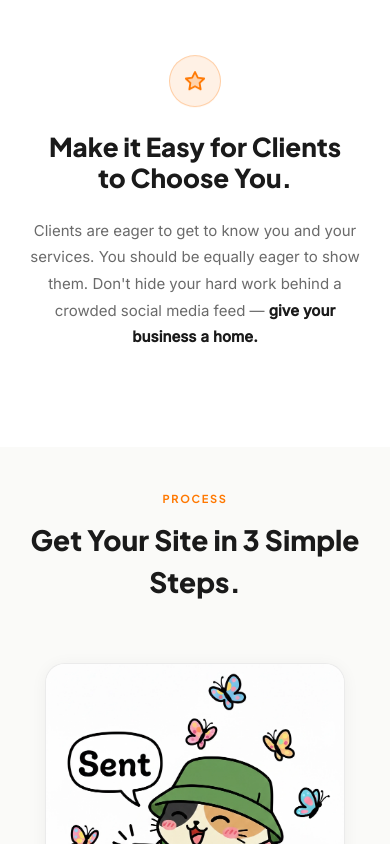
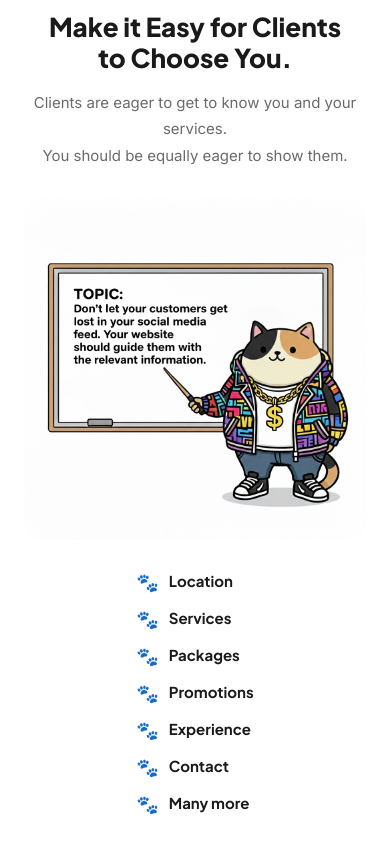
Before and after one commit to BigCalicoCatto/fatcalico, a Next.js app: page / in a window 390 px wide. Shown: the part 2940-3784 px from the top of the page. Built offline with nearby package versions, Linux system fonts and the light colour scheme.

Commit message:
Update page.tsx

```diff
--- a/app/page.tsx
+++ b/app/page.tsx
@@ -613,36 +613,63 @@ function Stats() {
 
 // ─── Eager to Show ─────────────────────────────────────────────────────────────
 function EagerToShow() {
+  const showItems = [
+    "Location", "Services", "Packages", "Promotions",
+    "Experience", "Contact", "Many more",
+  ];
   return (
-    <section style={{ padding: "96px 24px", background: "#fff" }}>
+    <section style={{ padding: "48px 24px 48px", background: "#fff" }}>
       <div style={{ maxWidth: 720, margin: "0 auto", textAlign: "center" }}>
-        <div style={{ marginBottom: 20, display: "flex", justifyContent: "center" }}>
-          <div style={{
-            width: 52, height: 52, borderRadius: "50%",
-            background: "rgba(255,120,0,0.1)",
-            border: "1.5px solid rgba(255,120,0,0.3)",
-            display: "flex", alignItems: "center", justifyContent: "center",
-            animation: "float 3s ease-in-out infinite",
-          }}>
-            <Icon d="M12 2l3.09 6.26L22 9.27l-5 4.87 1.18 6.88L12 17.77l-6.18 3.25L7 14.14 2 9.27l6.91-1.01L12 2z"
-              size={22} color="#ff7800" fill="rgba(255,120,0,0.25)" />
-          </div>
-        </div>
         <h2 style={{
           fontFamily: "'Plus Jakarta Sans', sans-serif", fontWeight: 800,
           fontSize: "clamp(26px, 4vw, 42px)", color: "#1a1a1a",
-          lineHeight: 1.2, marginBottom: 24,
+          lineHeight: 1.2, marginBottom: 16,
         }}>
           Make it Easy for Clients<br />to Choose You.
         </h2>
+
         <p style={{
-          fontSize: "clamp(15px, 2vw, 18px)",
+          fontSize: "clamp(15px, 2vw, 17px)",
           color: "rgba(26,26,26,0.65)", lineHeight: 1.78,
-          maxWidth: 580, margin: "0 auto",
+          maxWidth: 560, margin: "0 auto 28px",
         }}>
-          Clients are eager to get to know you and your services. You should be equally eager to show them.
-          Don&apos;t hide your hard work behind a crowded social media feed —{" "}
-          <strong style={{ color: "#1a1a1a" }}>give your business a home.</strong>
+          Clients are eager to get to know you and your services.<br />
+          You should be equally eager to show them.
+        </p>
+
+        <img
+          src="/answer.webp"
+          alt="Show clients everything"
+          style={{
+            width: "100%", maxWidth: 560, height: "auto",
+            display: "block", margin: "0 auto 28px",
+            borderRadius: 18, objectFit: "cover",
+          }}
+        />
+
+        <div style={{
+          display: "inline-flex", flexDirection: "column", alignItems: "flex-start",
+          gap: 10, marginBottom: 28, textAlign: "left",
+        }}>
+          {showItems.map((item, i) => (
+            <div key={i} style={{
+              display: "flex", alignItems: "center", gap: 10,
+              fontSize: "clamp(15px, 2vw, 17px)",
+              fontFamily: "'Plus Jakarta Sans', sans-serif",
+              fontWeight: 700, color: "#1a1a1a",
+            }}>
+              <span style={{ fontSize: 18 }}>🐾</span>
+              {item}
+            </div>
+          ))}
+        </div>
+
+        <p style={{
+          fontSize: "clamp(14px, 1.8vw, 16px)",
+          color: "rgba(26,26,26,0.55)", lineHeight: 1.75,
+          maxWidth: 560, margin: "0 auto",
+        }}>
+          With everything all in one place, clients no longer have to dig through your social media for answers or risk being left hanging.
         </p>
       </div>
     </section>
@@ -731,7 +758,7 @@ const FAQS = [
 function FAQ() {
   const [openIdx, setOpenIdx] = useState<number | null>(null);
   return (
-    <section id="faq" style={{ padding: "96px 24px", background: "#fff" }}>
+    <section id="faq" style={{ padding: "38px 24px 96px", background: "#fff" }}>
       <div style={{ maxWidth: 720, margin: "0 auto" }}>
         <div style={{ textAlign: "center", marginBottom: 52 }}>
           <span style={{
@@ -785,7 +812,7 @@ function FAQ() {
 function FinalCTA() {
   return (
     <section style={{
-      padding: "100px 24px",
+      padding: "40px 24px",
       background: "linear-gradient(135deg, #fff7f0 0%, #ffeedd 50%, #fff7f0 100%)",
       textAlign: "center", position: "relative", overflow: "hidden",
     }}>
```
